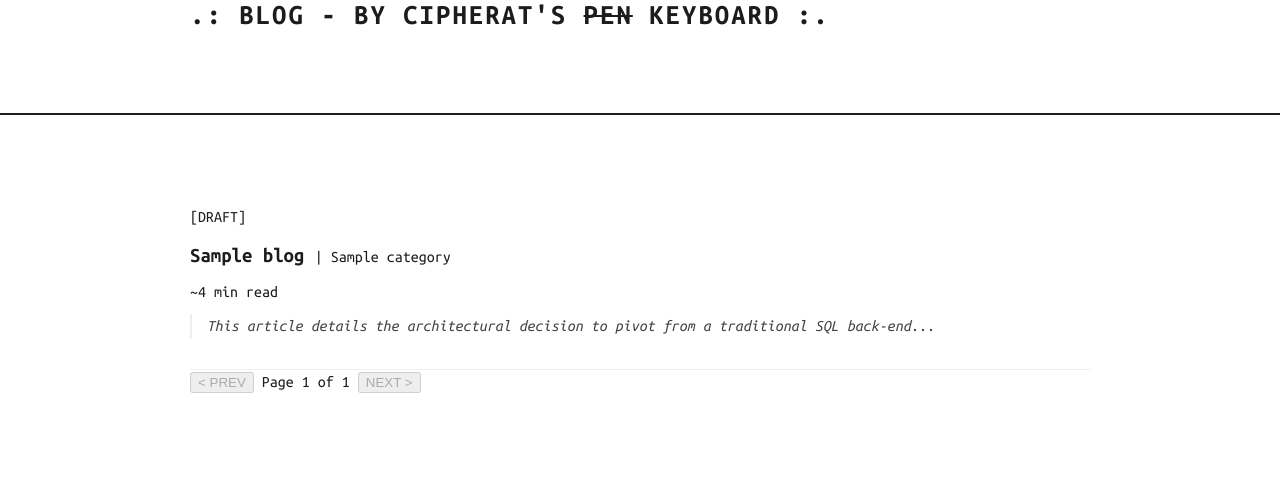
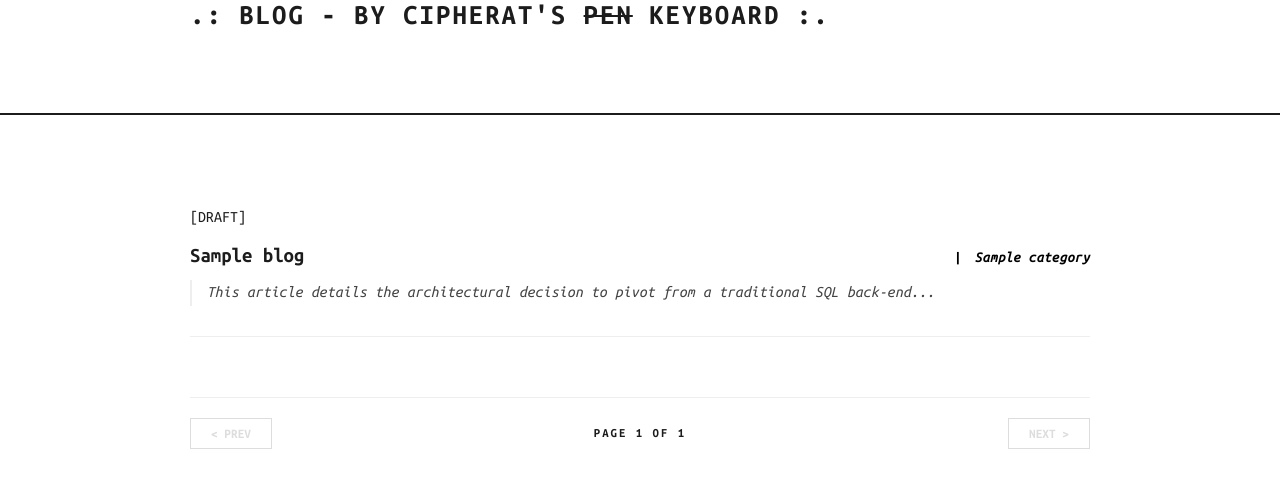
Before and after one commit to cipherat/blogger, a FastAPI app: template templates/index.html in a window 1280 px wide. Shown: the part 269-757 px from the top of the page. Run offline with FastAPI, Linux system fonts and the light colour scheme; the template is opened without the code that fills it: most values are stand-ins (such as "Sample title", 1, 10 or a date in 2020).

Commit message:
edit: modifications to the looks

```diff
--- a/static/styles.css
+++ b/static/styles.css
@@ -100,11 +100,86 @@ header h1 {
 
 .entry-title:hover { text-decoration: underline; }
 
+.title-category-row {
+    display: flex;
+    justify-content: space-between;
+    align-items: baseline;
+    gap: 20px;
+}
+
+.category-tag {
+    color: #000000;      /* Full black for high contrast */
+    font-weight: 700;    /* Bold the text */
+    font-size: 0.9em;
+    white-space: nowrap;
+    letter-spacing: 0.5px;
+}
+
+.category-tag i {
+    font-style: italic;  /* Keep the name italicized */
+    margin-left: 5px;
+}
+
+button {
+    background: #ffffff;
+    border: 1px solid #1c1c1c;
+    color: #1c1c1c;
+    padding: 8px 20px;
+    font-family: 'Ubuntu Mono', monospace;
+    font-weight: bold;
+    cursor: pointer;
+    text-transform: uppercase;
+}
+
+button:hover:not(:disabled) {
+    background-color: #1c1c1c;
+    color: #ffffff;
+}
+
+button:disabled {
+    border-color: #dddddd;
+    color: #dddddd;
+    cursor: not-allowed;
+}
+
+#pagination-controls {
+    display: flex;
+    justify-content: space-between; /* Prev=Left, PageInfo=Center, Next=Right */
+    align-items: center;
+    margin-top: 60px;
+    padding-top: 20px;
+    border-top: 1px solid #eeeeee; /* Subtle separator from list */
+    width: 100%;
+}
+
+.nav-left, .nav-right {
+    flex: 1; /* Allows side containers to take up equal space */
+}
+
+.nav-right {
+    text-align: right;
+}
+
+#page-info {
+    flex: 0 1 auto; /* Keeps the center text focused */
+    font-size: 0.8em;
+    font-weight: bold;
+    letter-spacing: 2px;
+    color: #1c1c1c;
+    text-align: center;
+}
+
 .brief-description {
     font-style: italic;
     color: #444;
     padding-left: 15px;
     border-left: 2px solid #eee;
+}
+
+#js-enabled-warning {
+    border: 1px solid #1c1c1c;
+    background-color: #fff0f0;
+    color: #cc0000;
 }
 
 /* ---------------------------------------------------- */
--- a/templates/index.html
+++ b/templates/index.html
@@ -49,19 +49,16 @@
              <span class="draft-label">[DRAFT]</span>
              {% endif %}
 	   </div>
+
 	   <div class="title-category-row">
-                         {# Using permalink_key from the blog dictionary #}
 	     <a href="/blogs/{{ blog.permalink_key }}" class="entry-title" title="Read {{ blog.title }}">
                {{ blog.title }}
 	     </a>
-                         <span class="category">
-                             <span class="separator">|</span>
-                             <span class="category-name">{{ blog.category }}</span>
+	     <span class="category-tag">
+               | <i>{{ blog.category }}</i>
 	     </span>
 	   </div>
-                     <div class="read-time-row">
-                         ~{{ (blog.title | length % 5) + 3 }} min read
-                     </div>
+
 	   <div class="brief-description">
              This article details the architectural decision to pivot from a traditional SQL back-end...
 	   </div>
@@ -72,29 +69,26 @@
          </div>
 
        <div id="pagination-controls">
-
-             {# page_data is the 'result' dict from service #}
-             {% set prev_page_num = page_data.page - 1 %}
-             {% set next_page_num = page_data.page + 1 %}
-
+	 <div class="nav-left">
            {% if page_data.has_previous %}
-                 <a href="{{ url_for('page_blogs') }}?page={{ prev_page_num }}" class="pagination-link">
+           <a href="{{ url_for('page_blogs') }}?page={{ page_data.page - 1 }}">
              <button> < PREV </button>
 			</a>
            {% else %}
            <button disabled> < PREV </button>
 			       {% endif %}
+			       </div>
 
-             <span id="page-info">Page {{ page_data.page }} of {{ page_data.total_pages }}</span>
+	 <span id="page-info">PAGE {{ page_data.page }} OF {{ page_data.total_pages }}</span>
 
+	 <div class="nav-right">
 	   {% if page_data.has_next %}
-                 <a href="{{ url_for('page_blogs') }}?page={{ next_page_num }}" class="pagination-link">
+           <a href="{{ url_for('page_blogs') }}?page={{ page_data.page + 1 }}">
              <button> NEXT > </button>
 </a>
 {% else %}
 <button disabled> NEXT > </button>
              {% endif %}
-
 	 </div>
        </div>
 
```
Also changed, not shown: templates/post.html (+4 -4 lines). Lines whose indentation alone changed are shown as unchanged.
